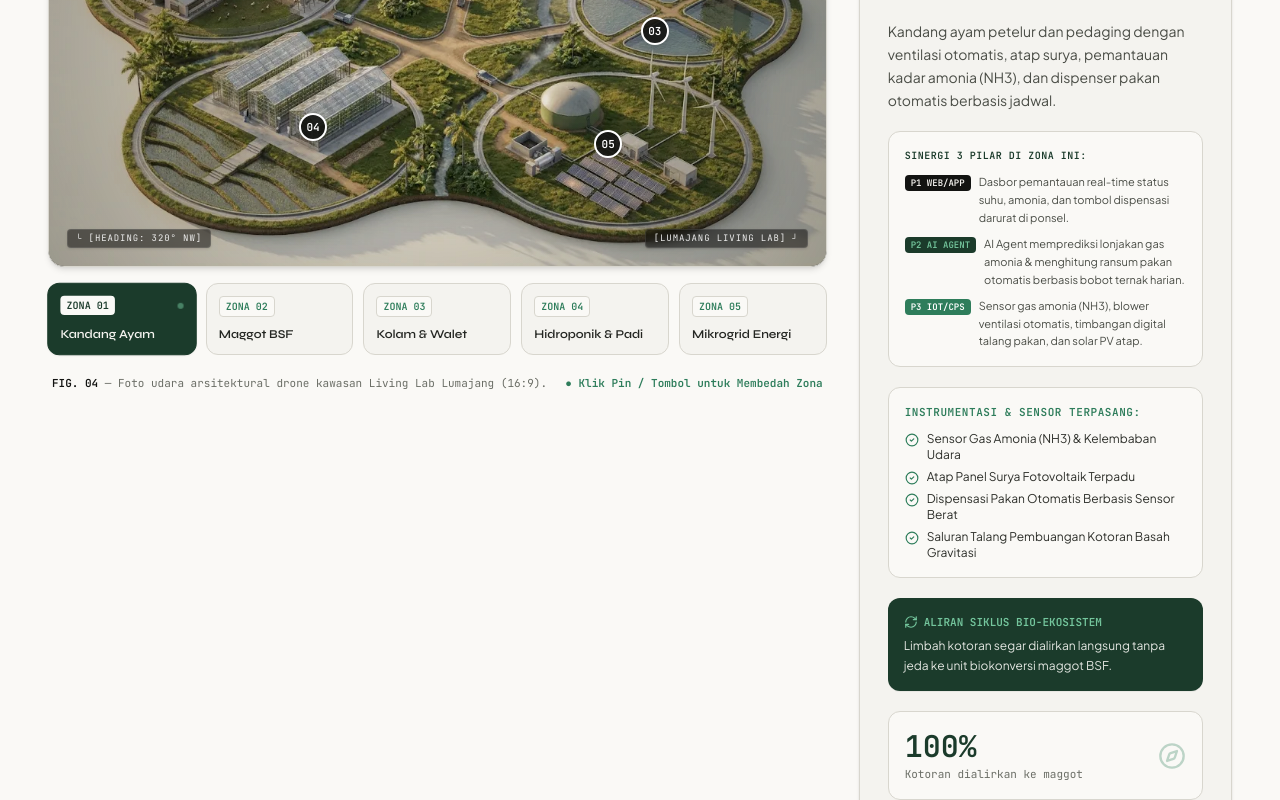
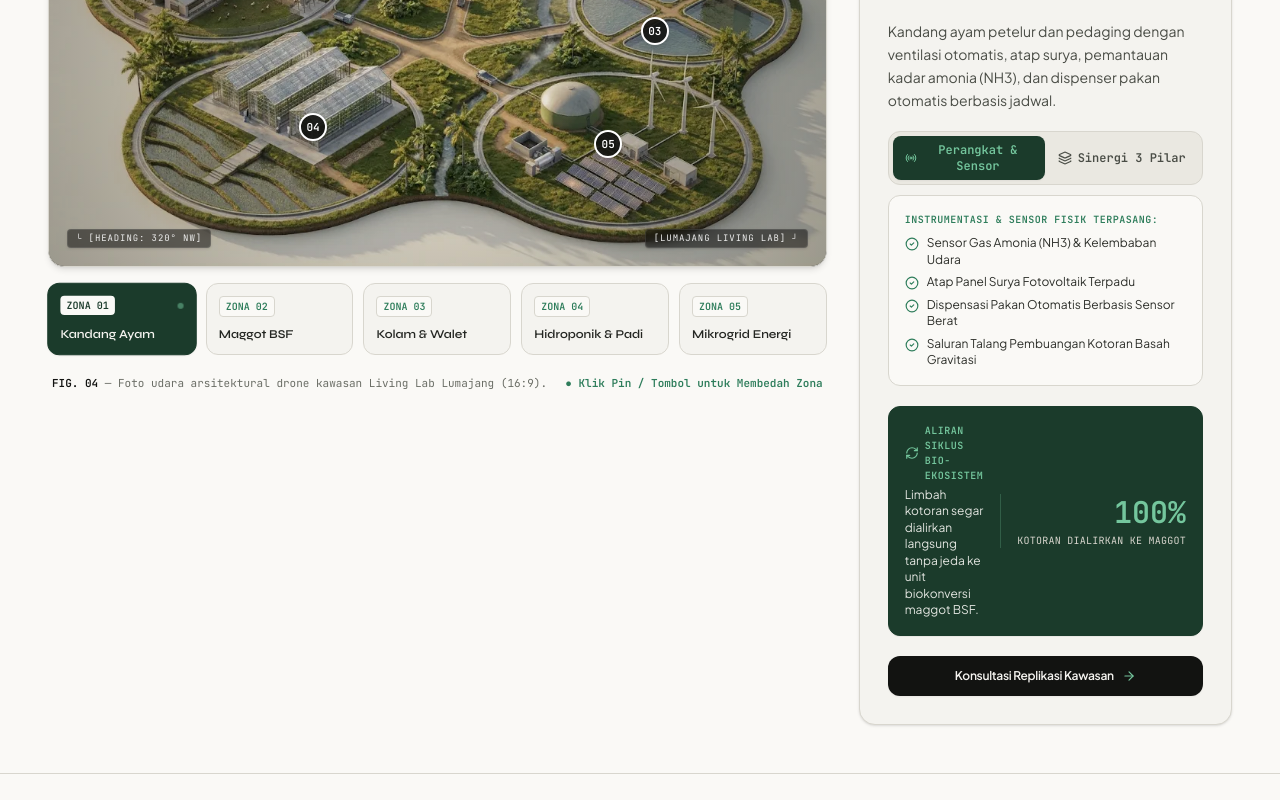
Before and after one commit to DevisRoomi/rumiverse, a React (Vite) app: page / in a window 1280 px wide. Shown: the part 3100-3900 px from the top of the page. Built offline with nearby package versions, Linux system fonts and the light colour scheme.

Commit message:
fix(masterplan): terapkan sticky kolom kiri, tabbed inspector, dan konsolidasi metrik bio-sirkular

```diff
--- a/src/components/MasterplanSection.tsx
+++ b/src/components/MasterplanSection.tsx
@@ -203,6 +203,7 @@ const ZONES: MasterplanZone[] = [
 export function MasterplanSection({ onOpenConsultation }: MasterplanSectionProps) {
   const [viewMode, setViewMode] = useState<ViewModeKey>('circular');
   const [selectedZoneId, setSelectedZoneId] = useState<string>('smart-coop');
+  const [detailTab, setDetailTab] = useState<'hardware' | 'synergy'>('hardware');
   const [lightboxOpen, setLightboxOpen] = useState(false);
 
   const currentMode = VIEW_MODES[viewMode];
@@ -365,8 +366,8 @@ export function MasterplanSection({ onOpenConsultation }: MasterplanSectionProps
           </div>
 
           <div className="grid grid-cols-1 lg:grid-cols-12 gap-8 items-start">
-            {/* Kolom Kiri (~62-65%): Map Visualizer + 5 Tombol Zona Ringkas di Luar Gambar */}
-            <div className="lg:col-span-7 xl:col-span-8 space-y-4">
+            {/* Kolom Kiri (~62-65%): Map Visualizer + 5 Tombol Zona Ringkas di Luar Gambar (Sticky pada Desktop) */}
+            <div className="lg:col-span-7 xl:col-span-8 lg:sticky lg:top-24 self-start space-y-4">
               {/* Map Container */}
               <div className="relative aspect-[16/9] max-h-[480px] w-full rounded-2xl overflow-hidden border border-[#D8D6CE] bg-[#0E1210] shadow-md group">
                 <EditorialImage
@@ -549,76 +550,107 @@ export function MasterplanSection({ onOpenConsultation }: MasterplanSectionProps
                     {selectedZone.role}
                   </p>
 
-                  {/* Sinergi 3 Pilar pada Zona Ini */}
-                  <div className="p-4 rounded-xl bg-[#FAF9F6] border border-[#D8D6CE] space-y-2.5">
+                  {/* Tab Selector: Perangkat & Sensor vs Sinergi 3 Pilar */}
+                  <div className="space-y-2.5">
+                    <div className="flex items-center p-1 rounded-xl bg-[#EAE8E1] border border-[#D8D6CE]">
+                      <button
+                        type="button"
+                        onClick={() => setDetailTab('hardware')}
+                        className={`flex-1 py-1.5 px-3 rounded-lg text-xs font-mono font-semibold transition-all cursor-pointer flex items-center justify-center gap-1.5 ${
+                          detailTab === 'hardware'
+                            ? 'bg-[#1B3B2B] text-[#74C69D] shadow-xs'
+                            : 'text-[#4A4D46] hover:text-[#121311]'
+                        }`}
+                      >
+                        <Radio className="w-3.5 h-3.5" />
+                        <span>Perangkat &amp; Sensor</span>
+                      </button>
+                      <button
+                        type="button"
+                        onClick={() => setDetailTab('synergy')}
+                        className={`flex-1 py-1.5 px-3 rounded-lg text-xs font-mono font-semibold transition-all cursor-pointer flex items-center justify-center gap-1.5 ${
+                          detailTab === 'synergy'
+                            ? 'bg-[#1B3B2B] text-[#74C69D] shadow-xs'
+                            : 'text-[#4A4D46] hover:text-[#121311]'
+                        }`}
+                      >
+                        <Layers className="w-3.5 h-3.5" />
+                        <span>Sinergi 3 Pilar</span>
+                      </button>
+                    </div>
+
+                    {/* Tab Content Box */}
+                    <div className="p-4 rounded-xl bg-[#FAF9F6] border border-[#D8D6CE] min-h-[142px] flex flex-col justify-center">
+                      {detailTab === 'hardware' ? (
+                        <div className="space-y-2">
+                          <span className="font-mono text-[10px] text-[#2E7D5B] font-bold uppercase tracking-wider block">
+                            Instrumentasi &amp; Sensor Fisik Terpasang:
+                          </span>
+                          <ul className="space-y-1.5 text-xs text-[#2D2F2A]">
+                            {selectedZone.hardware.map((item, idx) => (
+                              <li key={idx} className="flex items-start gap-2">
+                                <CheckCircle2 className="w-3.5 h-3.5 text-[#2E7D5B] shrink-0 mt-0.5" />
+                                <span className="leading-snug">{item}</span>
+                              </li>
+                            ))}
+                          </ul>
+                        </div>
+                      ) : (
+                        <div className="space-y-2">
                           <span className="font-mono text-[10px] text-[#1B3B2B] font-bold uppercase tracking-wider block">
-                      Sinergi 3 Pilar di Zona Ini:
+                            Konvergensi Digital-Fisik 3 Pilar:
                           </span>
                           <div className="space-y-2 text-xs">
                             <div className="flex items-start gap-2">
                               <span className="font-mono text-[9px] font-bold px-1.5 py-0.5 rounded bg-[#121311] text-[#F4F3EF] shrink-0 mt-0.5">
-                          P1 WEB/APP
+                                P1 WEB
                               </span>
-                        <span className="text-[11px] text-[#4A4D46] leading-relaxed">
+                              <span className="text-[11px] text-[#4A4D46] leading-snug">
                                 {selectedZone.pilarIntegration.p1}
                               </span>
                             </div>
                             <div className="flex items-start gap-2">
                               <span className="font-mono text-[9px] font-bold px-1.5 py-0.5 rounded bg-[#1B3B2B] text-[#74C69D] shrink-0 mt-0.5">
-                          P2 AI AGENT
+                                P2 AI
                               </span>
-                        <span className="text-[11px] text-[#4A4D46] leading-relaxed">
+                              <span className="text-[11px] text-[#4A4D46] leading-snug">
                                 {selectedZone.pilarIntegration.p2}
                               </span>
                             </div>
                             <div className="flex items-start gap-2">
                               <span className="font-mono text-[9px] font-bold px-1.5 py-0.5 rounded bg-[#2E7D5B] text-white shrink-0 mt-0.5">
-                          P3 IOT/CPS
+                                P3 IOT
                               </span>
-                        <span className="text-[11px] text-[#4A4D46] leading-relaxed">
+                              <span className="text-[11px] text-[#4A4D46] leading-snug">
                                 {selectedZone.pilarIntegration.p3}
                               </span>
                             </div>
                           </div>
                         </div>
-
-                  {/* Instrumentasi Terpasang */}
-                  <div className="p-4 rounded-xl bg-[#FAF9F6] border border-[#D8D6CE] space-y-2.5">
-                    <span className="font-mono text-[11px] text-[#2E7D5B] font-bold uppercase tracking-wider block">
-                      Instrumentasi &amp; Sensor Terpasang:
-                    </span>
-                    <ul className="space-y-1.5 text-xs text-[#2D2F2A]">
-                      {selectedZone.hardware.map((item, idx) => (
-                        <li key={idx} className="flex items-start gap-2">
-                          <CheckCircle2 className="w-3.5 h-3.5 text-[#2E7D5B] shrink-0 mt-0.5" />
-                          <span>{item}</span>
-                        </li>
-                      ))}
-                    </ul>
+                      )}
+                    </div>
                   </div>
 
-                  {/* Aliran Siklus Sirkular */}
-                  <div className="p-4 rounded-xl bg-[#1B3B2B] text-[#F4F3EF] space-y-1.5 shadow-2xs">
-                    <div className="flex items-center gap-1.5 text-[#74C69D] font-mono text-[11px] font-semibold">
-                      <RefreshCw className="w-3.5 h-3.5" />
+                  {/* Aliran Siklus Bio-Ekosistem & Metrik Terpadu (Single Compact Card) */}
+                  <div className="p-4 rounded-xl bg-[#1B3B2B] text-[#F4F3EF] border border-[#1B3B2B] flex flex-col sm:flex-row sm:items-center justify-between gap-4 shadow-2xs">
+                    <div className="space-y-1 sm:max-w-[62%]">
+                      <div className="flex items-center gap-1.5 text-[#74C69D] font-mono text-[10px] font-semibold tracking-wider uppercase">
+                        <RefreshCw className="w-3.5 h-3.5 shrink-0" />
                         <span>ALIRAN SIKLUS BIO-EKOSISTEM</span>
                       </div>
-                    <p className="text-xs text-[#E2E5E0] leading-relaxed">
+                      <p className="text-xs text-[#E2E5E0] leading-snug">
                         {selectedZone.circularOutput}
                       </p>
                     </div>
 
-                  {/* Metrik Kunci */}
-                  <div className="p-4 rounded-xl bg-[#FAF9F6] border border-[#D8D6CE] flex items-center justify-between gap-3">
-                    <div>
-                      <span className="text-2xl sm:text-3xl font-mono font-bold text-[#1B3B2B] tabular-nums block">
+                    <div className="sm:border-l sm:border-[#74C69D]/25 sm:pl-4 sm:text-right shrink-0">
+                      <span className="text-2xl sm:text-3xl font-mono font-bold text-[#74C69D] tabular-nums block leading-tight">
                         {selectedZone.metric.value}
                       </span>
-                      <span className="text-[11px] font-mono text-[#6B6E66] mt-0.5 block">
+                      <span className="text-[10px] font-mono text-[#D8D6CE] uppercase tracking-wide block mt-0.5">
                         {selectedZone.metric.label}
                       </span>
                     </div>
-                    <Compass className="w-7 h-7 text-[#2E7D5B]/30" />
                   </div>
 
                   {/* Tombol Konsultasi Replikasi */}
```
Lines whose indentation alone changed are shown as unchanged.
